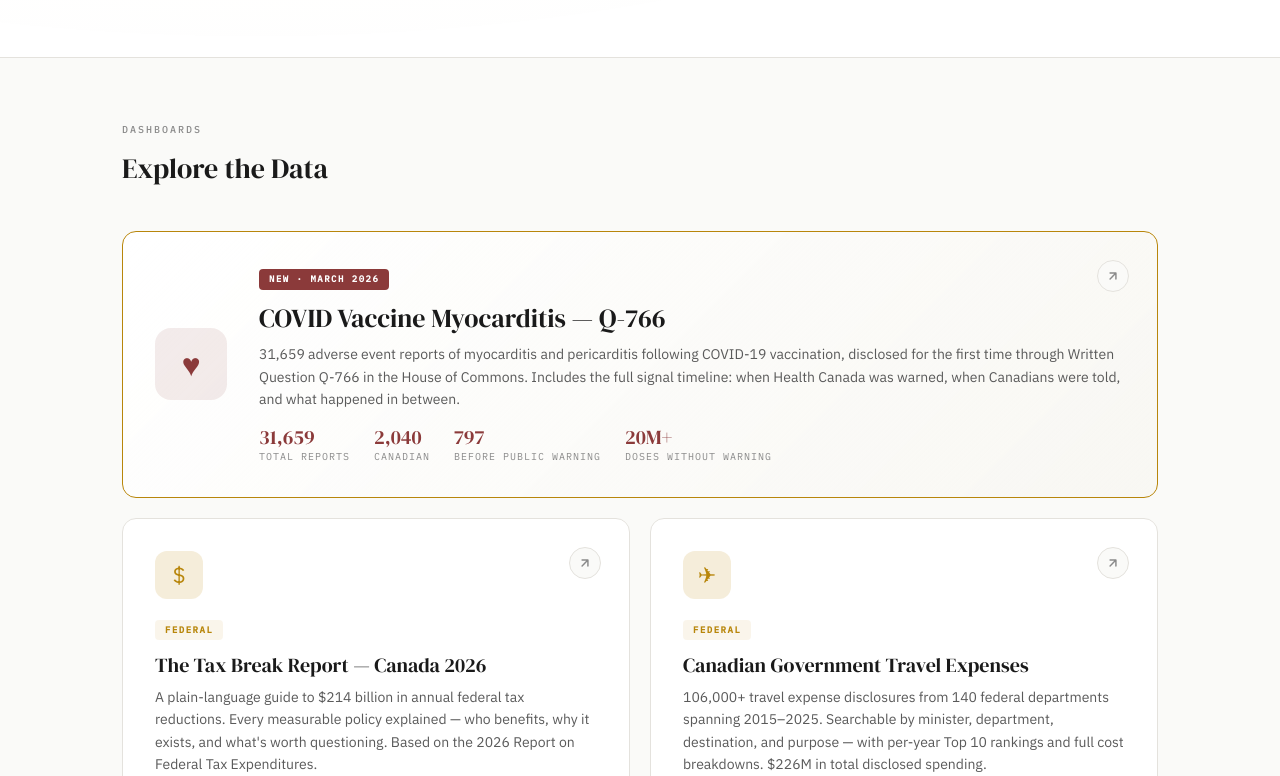
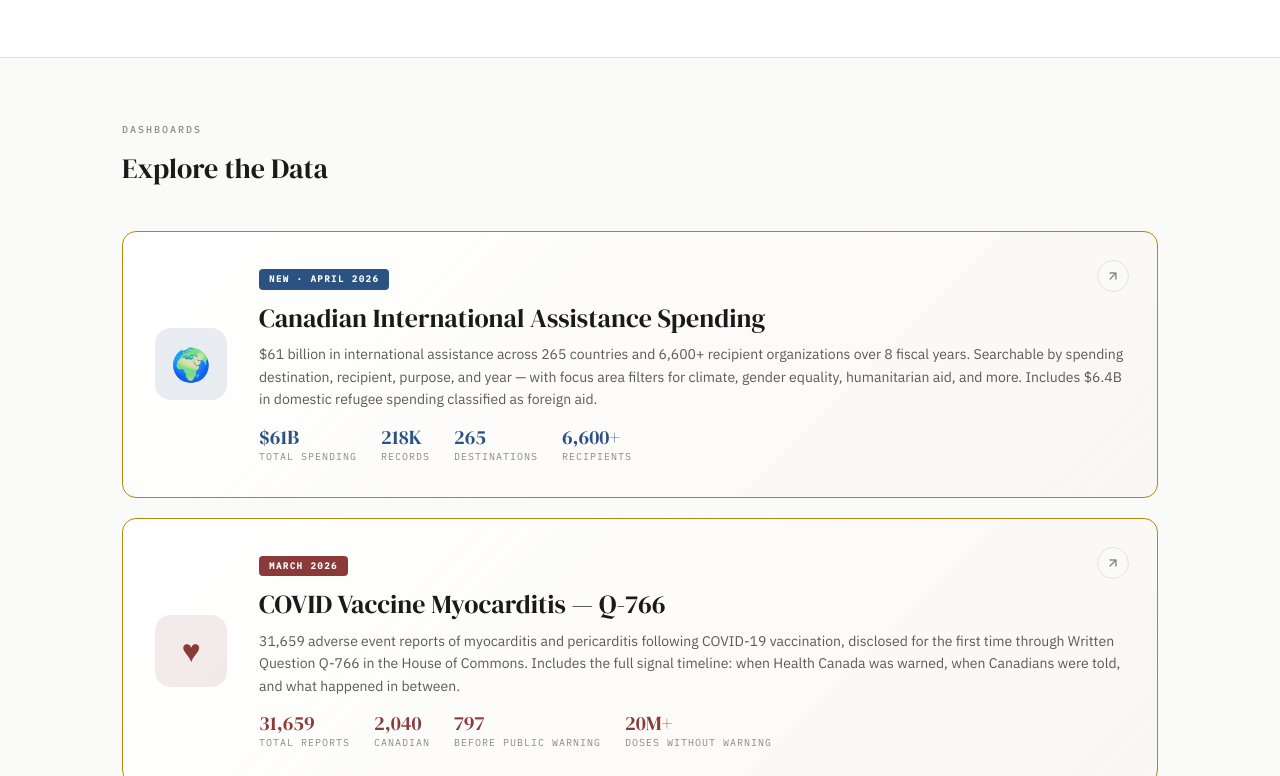
Before and after one commit to TheReclamare/thereclamare.github.io, a plain HTML site: page index.html in a window 1280 px wide. Shown: the part 634-1410 px from the top of the page. Drawn offline with Linux system fonts and the light colour scheme.

Commit message:
update index

```diff
--- a/index.html
+++ b/index.html
@@ -155,6 +155,7 @@
 .project-card:nth-child(7) { animation-delay: 0.35s; }
 .project-card:nth-child(8) { animation-delay: 0.40s; }
 .project-card:nth-child(9) { animation-delay: 0.45s; }
+.project-card:nth-child(10) { animation-delay: 0.50s; }
 
 .project-card:hover {
   border-color: var(--border-light);
@@ -361,11 +362,42 @@
 
   <div class="project-grid">
 
-    <!-- Featured: COVID Vaccine Myocarditis (newest) -->
+    <!-- Featured: Canadian International Assistance (newest) -->
+    <a class="project-card featured" href="/Canadian_International_Assistance/">
+      <div class="card-icon" style="background:rgba(44,82,130,0.1);color:var(--blue-muted);">🌍</div>
+      <div class="card-content">
+        <div class="card-badge" style="background:var(--blue-muted);color:#fff;">New · April 2026</div>
+        <h3>Canadian International Assistance Spending</h3>
+        <p>$61 billion in international assistance across 265 countries and 6,600+ recipient organizations over 8 fiscal years. Searchable by spending destination, recipient, purpose, and year — with focus area filters for climate, gender equality, humanitarian aid, and more. Includes $6.4B in domestic refugee spending classified as foreign aid.</p>
+        <div class="feat-stats">
+          <div class="feat-stat">
+            <span class="feat-stat-val" style="color:var(--blue-muted);">$61B</span>
+            <span class="feat-stat-lbl">Total Spending</span>
+          </div>
+          <div class="feat-stat">
+            <span class="feat-stat-val" style="color:var(--blue-muted);">218K</span>
+            <span class="feat-stat-lbl">Records</span>
+          </div>
+          <div class="feat-stat">
+            <span class="feat-stat-val" style="color:var(--blue-muted);">265</span>
+            <span class="feat-stat-lbl">Destinations</span>
+          </div>
+          <div class="feat-stat">
+            <span class="feat-stat-val" style="color:var(--blue-muted);">6,600+</span>
+            <span class="feat-stat-lbl">Recipients</span>
+          </div>
+        </div>
+      </div>
+      <div class="card-arrow">
+        <svg width="14" height="14" viewBox="0 0 24 24" fill="none" stroke="currentColor" stroke-width="2.5" stroke-linecap="round"><path d="M7 17L17 7M17 7H7M17 7v10"/></svg>
+      </div>
+    </a>
+
+    <!-- COVID Vaccine Myocarditis -->
     <a class="project-card featured" href="/Covid_Vaccine_Myocarditis/">
       <div class="card-icon" style="background:rgba(139,58,58,0.1);color:var(--red-muted);">♥</div>
       <div class="card-content">
-        <div class="card-badge" style="background:var(--red-muted);color:#fff;">New · March 2026</div>
+        <div class="card-badge" style="background:var(--red-muted);color:#fff;">March 2026</div>
         <h3>COVID Vaccine Myocarditis — Q-766</h3>
         <p>31,659 adverse event reports of myocarditis and pericarditis following COVID-19 vaccination, disclosed for the first time through Written Question Q-766 in the House of Commons. Includes the full signal timeline: when Health Canada was warned, when Canadians were told, and what happened in between.</p>
         <div class="feat-stats">
```
